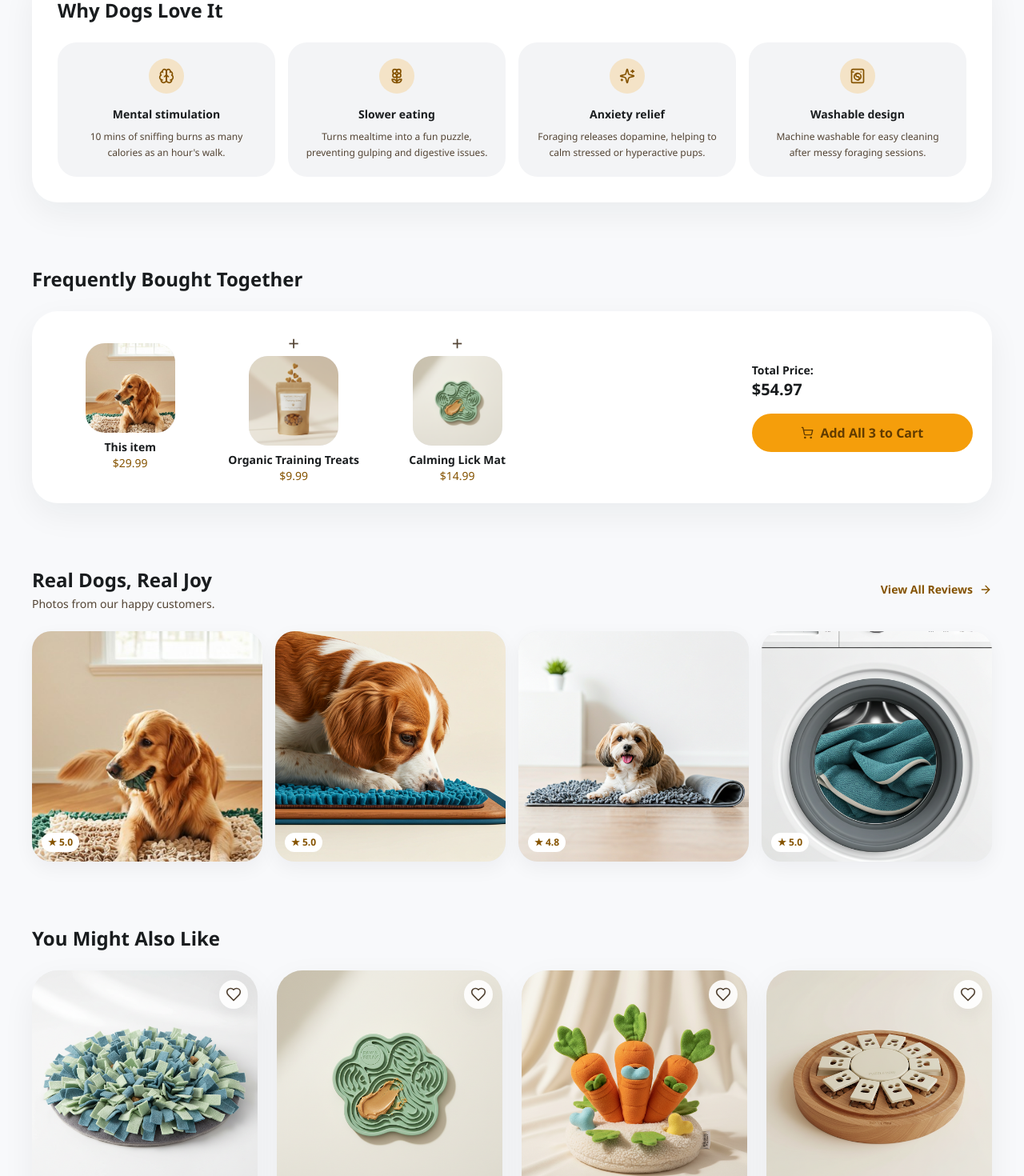
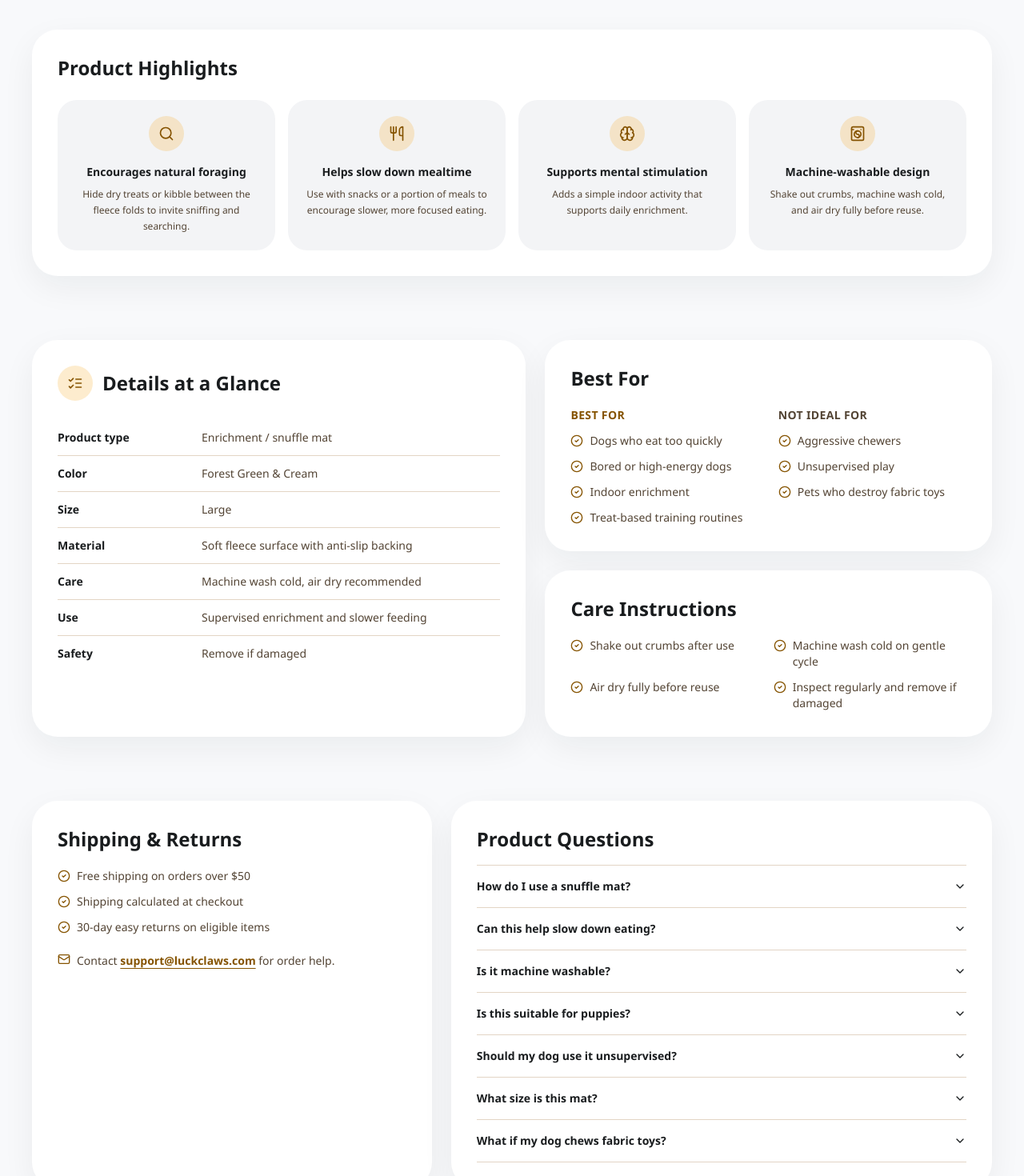
Before and after one commit to Wilson-zhi/LuckClaws, a Next.js app: page /products/interactive-snuffle-mat in a window 1280 px wide. Shown: the part 1200-2670 px from the top of the page at 80% size. Built offline with nearby package versions, Linux system fonts and the light colour scheme; no server answers.

Commit message:
Optimize product detail trust and conversion

```diff
--- a/src/app/page.tsx
+++ b/src/app/page.tsx
@@ -130,9 +130,9 @@ export default function HomePage() {
               Discover the latest premium additions to our collection.
             </p>
           </div>
-          <a href="#" className="hidden items-center gap-2 text-sm font-semibold text-primary md:flex">
+          <Link href="/collections" className="hidden items-center gap-2 text-sm font-semibold text-primary md:flex">
             Shop All New <ArrowRight aria-hidden className="h-4 w-4" />
-          </a>
+          </Link>
         </div>
         <div className="grid grid-cols-2 gap-4 md:grid-cols-4 md:gap-6">
           {newArrivals.map((product) => (
--- a/src/app/products/interactive-snuffle-mat/page.tsx
+++ b/src/app/products/interactive-snuffle-mat/page.tsx
@@ -1,7 +1,17 @@
 import type { Metadata } from "next";
 import Image from "next/image";
 import Link from "next/link";
-import { ArrowRight, CheckCircle2, Package, RotateCcw, Truck } from "lucide-react";
+import {
+  ArrowRight,
+  CheckCircle2,
+  Heart,
+  ListChecks,
+  Mail,
+  Package,
+  RotateCcw,
+  ShieldCheck,
+  Truck
+} from "lucide-react";
 import { AddBundleButton } from "@/components/cart/AddBundleButton";
 import { ViewItemListTracker, ViewItemTracker } from "@/components/analytics/EcommerceEventTrackers";
 import { AddToCartButton } from "@/components/cart/AddToCartButton";
@@ -34,7 +44,7 @@ const accordions = [
   {
     title: "Product Details",
     content:
-      "Designed to turn mealtime into an enriching scent game, with layered fleece petals that invite sniffing and foraging."
+      "Designed to turn treats or a portion of meals into an enriching scent game, with layered fleece folds that invite sniffing and foraging."
   },
   {
     title: "Materials & Care",
@@ -48,12 +58,93 @@ const accordions = [
   {
     title: "Shipping Information",
     content:
-      "Orders ship from our studio within 1-2 business days. Free shipping applies to qualifying orders over $50."
+      "Free shipping applies to qualifying orders over $50. Shipping rates and delivery options are calculated at checkout."
   },
   {
     title: "Returns & Exchanges",
     content:
-      "Unused items can be returned within 30 days. If something arrives damaged, contact us and we will make it right."
+      "Eligible unused items can be returned within 30 days. If something arrives damaged or incorrect, contact support for help."
+  }
+];
+
+const trustItems = [
+  { label: "Free shipping over $50", Icon: Truck },
+  { label: "30-day easy returns", Icon: RotateCcw },
+  { label: "Secure checkout", Icon: ShieldCheck },
+  { label: "Pet-conscious materials", Icon: Heart }
+];
+
+const productSpecs = [
+  ["Product type", "Enrichment / snuffle mat"],
+  ["Color", "Forest Green & Cream"],
+  ["Size", "Large"],
+  ["Material", "Soft fleece surface with anti-slip backing"],
+  ["Care", "Machine wash cold, air dry recommended"],
+  ["Use", "Supervised enrichment and slower feeding"],
+  ["Safety", "Remove if damaged"]
+];
+
+const bestFor = [
+  "Dogs who eat too quickly",
+  "Bored or high-energy dogs",
+  "Indoor enrichment",
+  "Treat-based training routines"
+];
+
+const notIdealFor = [
+  "Aggressive chewers",
+  "Unsupervised play",
+  "Pets who destroy fabric toys"
+];
+
+const careInstructions = [
+  "Shake out crumbs after use",
+  "Machine wash cold on gentle cycle",
+  "Air dry fully before reuse",
+  "Inspect regularly and remove if damaged"
+];
+
+const shippingReturns = [
+  "Free shipping on orders over $50",
+  "Shipping calculated at checkout",
+  "30-day easy returns on eligible items"
+];
+
+const productFaqs = [
+  {
+    title: "How do I use a snuffle mat?",
+    content:
+      "Sprinkle dry treats or kibble between the fleece folds, place the mat on a flat surface, and let your dog sniff and search under supervision."
+  },
+  {
+    title: "Can this help slow down eating?",
+    content:
+      "Yes. Using a portion of dry food in the folds can encourage slower, more focused eating compared with an open bowl."
+  },
+  {
+    title: "Is it machine washable?",
+    content:
+      "Yes. Shake out crumbs first, machine wash cold on a gentle cycle, and air dry fully before reuse."
+  },
+  {
+    title: "Is this suitable for puppies?",
+    content:
+      "It can be suitable for puppies who are supervised and gentle with fabric toys. Remove the mat if chewing or damage starts."
+  },
+  {
+    title: "Should my dog use it unsupervised?",
+    content:
+      "No. This mat is intended for supervised enrichment only and should be removed if it becomes damaged."
+  },
+  {
+    title: "What size is this mat?",
+    content:
+      "This product is the Large size in Forest Green & Cream, designed for everyday enrichment and treat-based routines."
+  },
+  {
+    title: "What if my dog chews fabric toys?",
+    content:
+      "Choose a tougher chew-focused toy instead. This snuffle mat is not intended for aggressive chewers or pets who destroy fabric toys."
   }
 ];
 
@@ -62,8 +153,9 @@ export default function ProductPage() {
     "@context": "https://schema.org",
     "@type": "Product",
     name: mainProduct.name,
+    url: absoluteUrl("/products/interactive-snuffle-mat"),
     image: absoluteUrl(mainProduct.image),
-    description: "Dog enrichment snuffle mat for mental stimulation and slower eating.",
+    description: "Dog enrichment snuffle mat for natural foraging, slower eating, and daily mental stimulation.",
     brand: { "@type": "Brand", name: brandName },
     offers: {
       "@type": "Offer",
@@ -92,11 +184,15 @@ export default function ProductPage() {
           <Link href="/" className="hover:text-primary">
             Home
           </Link>
-          <span className="mx-2">›</span>
+          <span className="mx-2" aria-hidden>
+            &rsaquo;
+          </span>
           <Link href="/collections/dog-toys" className="hover:text-primary">
             Dog Toys
           </Link>
-          <span className="mx-2">›</span>
+          <span className="mx-2" aria-hidden>
+            &rsaquo;
+          </span>
           <span className="text-primary">{mainProduct.name}</span>
         </nav>
 
@@ -105,13 +201,16 @@ export default function ProductPage() {
           <div>
             <ProductPurchasePanel product={mainProduct} />
 
-            <div className="mt-7 grid gap-3 text-sm text-on-surface-variant">
-              <p className="flex items-center gap-2">
-                <Truck aria-hidden className="h-5 w-5 text-primary" /> Free shipping on orders over $50
-              </p>
-              <p className="flex items-center gap-2">
-                <RotateCcw aria-hidden className="h-5 w-5 text-primary" /> 30-day easy returns
-              </p>
+            <div className="mt-7 grid grid-cols-2 gap-3 text-sm">
+              {trustItems.map(({ label, Icon }) => (
+                <div
+                  key={label}
+                  className="flex min-h-14 items-center gap-2 rounded-md bg-surface-container-lowest px-3 py-3 text-on-surface-variant shadow-soft"
+                >
+                  <Icon aria-hidden className="h-5 w-5 shrink-0 text-primary" />
+                  <span className="font-semibold">{label}</span>
+                </div>
+              ))}
             </div>
 
             <div className="mt-7">
@@ -122,6 +221,104 @@ export default function ProductPage() {
       </section>
 
       <ProductBenefits />
+
+      <section className="section-shell py-14 md:py-20">
+        <div className="grid gap-6 lg:grid-cols-[1.05fr_0.95fr]">
+          <div className="ambient-card p-6 md:p-8">
+            <div className="flex items-center gap-3">
+              <span className="grid h-11 w-11 place-items-center rounded-full bg-primary-container/20 text-primary">
+                <ListChecks aria-hidden className="h-5 w-5" />
+              </span>
+              <h2 className="font-heading text-2xl font-bold">Details at a Glance</h2>
+            </div>
+            <dl className="mt-6 divide-y divide-outline-variant/70">
+              {productSpecs.map(([label, value]) => (
+                <div key={label} className="grid gap-1 py-3 text-sm sm:grid-cols-[160px_1fr] sm:gap-5">
+                  <dt className="font-semibold text-on-surface">{label}</dt>
+                  <dd className="text-on-surface-variant">{value}</dd>
+                </div>
+              ))}
+            </dl>
+          </div>
+
+          <div className="grid gap-6">
+            <div className="ambient-card p-6 md:p-8">
+              <h2 className="font-heading text-2xl font-bold">Best For</h2>
+              <div className="mt-5 grid gap-6 sm:grid-cols-2">
+                <div>
+                  <p className="text-sm font-bold uppercase tracking-wide text-primary">Best for</p>
+                  <ul className="mt-3 space-y-3 text-sm text-on-surface-variant">
+                    {bestFor.map((item) => (
+                      <li key={item} className="flex gap-2">
+                        <CheckCircle2 aria-hidden className="mt-0.5 h-4 w-4 shrink-0 text-primary" />
+                        <span>{item}</span>
+                      </li>
+                    ))}
+                  </ul>
+                </div>
+                <div>
+                  <p className="text-sm font-bold uppercase tracking-wide text-on-surface-variant">
+                    Not ideal for
+                  </p>
+                  <ul className="mt-3 space-y-3 text-sm text-on-surface-variant">
+                    {notIdealFor.map((item) => (
+                      <li key={item} className="flex gap-2">
+                        <CheckCircle2 aria-hidden className="mt-0.5 h-4 w-4 shrink-0 text-primary" />
+                        <span>{item}</span>
+                      </li>
+                    ))}
+                  </ul>
+                </div>
+              </div>
+            </div>
+
+            <div className="ambient-card p-6 md:p-8">
+              <h2 className="font-heading text-2xl font-bold">Care Instructions</h2>
+              <ul className="mt-5 grid gap-3 text-sm text-on-surface-variant sm:grid-cols-2">
+                {careInstructions.map((item) => (
+                  <li key={item} className="flex gap-2">
+                    <CheckCircle2 aria-hidden className="mt-0.5 h-4 w-4 shrink-0 text-primary" />
+                    <span>{item}</span>
+                  </li>
+                ))}
+              </ul>
+            </div>
+          </div>
+        </div>
+      </section>
+
+      <section className="section-shell pb-14 md:pb-20">
+        <div className="grid gap-6 lg:grid-cols-[0.85fr_1.15fr]">
+          <div className="ambient-card p-6 md:p-8">
+            <h2 className="font-heading text-2xl font-bold">Shipping & Returns</h2>
+            <ul className="mt-5 space-y-3 text-sm text-on-surface-variant">
+              {shippingReturns.map((item) => (
+                <li key={item} className="flex gap-2">
+                  <CheckCircle2 aria-hidden className="mt-0.5 h-4 w-4 shrink-0 text-primary" />
+                  <span>{item}</span>
+                </li>
+              ))}
+            </ul>
+            <p className="mt-5 flex gap-2 text-sm leading-6 text-on-surface-variant">
+              <Mail aria-hidden className="mt-0.5 h-4 w-4 shrink-0 text-primary" />
+              <span>
+                Contact{" "}
+                <a href="mailto:support@luckclaws.com" className="font-semibold text-primary underline underline-offset-4">
+                  support@luckclaws.com
+                </a>{" "}
+                for order help.
+              </span>
+            </p>
+          </div>
+
+          <div className="ambient-card p-6 md:p-8">
+            <h2 className="font-heading text-2xl font-bold">Product Questions</h2>
+            <div className="mt-4">
+              <ProductAccordion items={productFaqs} />
+            </div>
+          </div>
+        </div>
+      </section>
 
       <section className="section-shell py-14 md:py-20">
         <h2 className="font-heading text-2xl font-bold">Frequently Bought Together</h2>
@@ -161,9 +358,9 @@ export default function ProductPage() {
             <h2 className="font-heading text-2xl font-bold">Real Dogs, Real Joy</h2>
             <p className="mt-1 text-sm text-on-surface-variant">Photos from our happy customers.</p>
           </div>
-          <a href="#" className="hidden items-center gap-2 text-sm font-semibold text-primary md:flex">
+          <Link href="#reviews" className="hidden items-center gap-2 text-sm font-semibold text-primary md:flex">
             View All Reviews <ArrowRight aria-hidden className="h-4 w-4" />
-          </a>
+          </Link>
         </div>
         <div className="grid grid-cols-2 gap-4 md:grid-cols-4">
           {mainProduct.gallery?.map((image, index) => (
@@ -176,14 +373,14 @@ export default function ProductPage() {
                 className="object-cover"
               />
               <span className="absolute bottom-3 left-3 rounded-full bg-white px-2 py-1 text-xs font-bold text-primary">
-                ★ {index === 2 ? "4.8" : "5.0"}
+                &#9733; {index === 2 ? "4.8" : "5.0"}
               </span>
             </div>
           ))}
         </div>
       </section>
 
-      <section className="section-shell pb-16 md:pb-20">
+      <section className="section-shell pb-28 md:pb-20">
         <h2 className="font-heading text-2xl font-bold">You Might Also Like</h2>
         <div className="mt-6 grid grid-cols-2 gap-4 md:grid-cols-4 md:gap-6">
           {recommendedProducts.map((product) => (
@@ -193,10 +390,16 @@ export default function ProductPage() {
       </section>
 
       <div className="fixed bottom-0 left-0 right-0 z-30 border-t border-outline-variant bg-surface-container-lowest p-3 shadow-lift md:hidden">
-        <AddToCartButton product={mainProduct} className="w-full">
-          <Package aria-hidden className="h-4 w-4" />
-          Add to Cart - {formatPrice(mainProduct.price)}
-        </AddToCartButton>
+        <div className="mx-auto flex max-w-screen-sm items-center gap-3">
+          <div className="min-w-0 flex-1">
+            <p className="truncate text-sm font-bold">{mainProduct.name}</p>
+            <p className="text-sm font-semibold text-primary">{formatPrice(mainProduct.price)}</p>
+          </div>
+          <AddToCartButton product={mainProduct} className="shrink-0 px-5 py-3">
+            <Package aria-hidden className="h-4 w-4" />
+            Add to Cart
+          </AddToCartButton>
+        </div>
       </div>
 
       <div className="fixed bottom-24 right-4 hidden rounded-full bg-surface-container-lowest p-3 text-primary shadow-soft md:block">
--- a/src/components/checkout/CheckoutForm.tsx
+++ b/src/components/checkout/CheckoutForm.tsx
@@ -11,9 +11,9 @@ export function CheckoutForm() {
           <h1 className="font-heading text-4xl font-bold md:text-5xl">Contact Information</h1>
           <p className="text-on-surface-variant">
             Already have an account?{" "}
-            <a href="#" className="font-bold text-primary">
+            <span className="font-bold text-primary">
               Log in
-            </a>
+            </span>
           </p>
         </div>
         <div className="mt-6">
--- a/src/components/layout/CheckoutHeader.tsx
+++ b/src/components/layout/CheckoutHeader.tsx
@@ -19,19 +19,25 @@ export function CheckoutHeader() {
 }
 
 export function CheckoutFooter() {
-  const links = ["Shipping & Returns", "Privacy Policy", "Terms of Service", "Contact Us", "Refund Policy"];
+  const links = [
+    { label: "Shipping & Returns", href: "/shipping-returns" },
+    { label: "Privacy Policy", href: "/privacy-policy" },
+    { label: "Terms of Service", href: "/terms-of-service" },
+    { label: "Contact Us", href: "/contact" },
+    { label: "Refund Policy", href: "/refund-policy" }
+  ];
 
   return (
     <footer className="bg-surface-container-high py-8">
       <div className="section-shell flex flex-col gap-6 text-sm text-on-surface-variant md:flex-row md:items-center md:justify-between">
-        <p>© 2024 {brandName}</p>
+        <p>&copy; 2024 {brandName}</p>
         <nav aria-label="Checkout footer">
           <ul className="flex flex-wrap gap-x-8 gap-y-3">
             {links.map((link) => (
-              <li key={link}>
-                <a href="#" className="transition hover:text-primary">
-                  {link}
-                </a>
+              <li key={link.label}>
+                <Link href={link.href} className="transition hover:text-primary">
+                  {link.label}
+                </Link>
               </li>
             ))}
           </ul>
--- a/src/components/product/ProductBenefits.tsx
+++ b/src/components/product/ProductBenefits.tsx
@@ -1,23 +1,23 @@
-import { Brain, Flower2, Sparkles, WashingMachine } from "lucide-react";
+import { Brain, Search, Utensils, WashingMachine } from "lucide-react";
 import { mainProduct } from "@/data/products";
 
-const icons = [Brain, Flower2, Sparkles, WashingMachine];
+const icons = [Search, Utensils, Brain, WashingMachine];
 
 const benefitCopy = [
-  "10 mins of sniffing burns as many calories as an hour's walk.",
-  "Turns mealtime into a fun puzzle, preventing gulping and digestive issues.",
-  "Foraging releases dopamine, helping to calm stressed or hyperactive pups.",
-  "Machine washable for easy cleaning after messy foraging sessions."
+  "Hide dry treats or kibble between the fleece folds to invite sniffing and searching.",
+  "Use with snacks or a portion of meals to encourage slower, more focused eating.",
+  "Adds a simple indoor activity that supports daily enrichment.",
+  "Shake out crumbs, machine wash cold, and air dry fully before reuse."
 ];
 
 export function ProductBenefits() {
   return (
     <section className="section-shell">
       <div className="rounded-lg bg-surface-container-lowest p-6 shadow-ambient md:p-8">
-        <h2 className="font-heading text-2xl font-bold">Why Dogs Love It</h2>
+        <h2 className="font-heading text-2xl font-bold">Product Highlights</h2>
         <div className="mt-6 grid gap-4 md:grid-cols-4">
           {mainProduct.benefits?.map((benefit, index) => {
-            const Icon = icons[index] ?? Sparkles;
+            const Icon = icons[index] ?? Brain;
             return (
               <div key={benefit} className="rounded-md bg-surface-container-low p-5 text-center">
                 <div className="mx-auto grid h-11 w-11 place-items-center rounded-full bg-primary-container/20 text-primary">
--- a/src/components/product/ProductCard.tsx
+++ b/src/components/product/ProductCard.tsx
@@ -14,8 +14,24 @@ type ProductCardProps = {
   compact?: boolean;
 };
 
+const productRouteById: Record<string, string> = {
+  "interactive-snuffle-mat": "/products/interactive-snuffle-mat"
+};
+
+const collectionRouteByCategory: Record<string, string> = {
+  "Beds & Blankets": "/collections/beds-blankets",
+  "Cat Toys": "/collections/cat-toys",
+  "Dog Toys": "/collections/dog-toys",
+  "Pet Apparel": "/collections/pet-apparel",
+  "Walking Essentials": "/collections/walking-essentials"
+};
+
+function getProductHref(product: Product) {
+  return productRouteById[product.id] ?? collectionRouteByCategory[product.category] ?? "/collections";
+}
+
 export function ProductCard({ product, featured = false, compact = false }: ProductCardProps) {
-  const href = product.id === "interactive-snuffle-mat" ? "/products/interactive-snuffle-mat" : "#";
+  const href = getProductHref(product);
 
   if (featured) {
     return (
--- a/src/data/products.ts
+++ b/src/data/products.ts
@@ -39,8 +39,13 @@ export const mainProduct: Product = {
   selectedColor: "Forest Green & Cream",
   colors: ["Forest Green & Cream", "Natural Beige", "Sunset Amber"],
   size: "Large",
-  material: "Non-toxic fleece with anti-slip backing",
-  benefits: ["Mental stimulation", "Slower eating", "Anxiety relief", "Washable design"],
+  material: "Soft fleece surface with anti-slip backing",
+  benefits: [
+    "Encourages natural foraging",
+    "Helps slow down mealtime",
+    "Supports mental stimulation",
+    "Machine-washable design"
+  ],
   safetyNotice:
     "For supervised play only. Remove if damaged. Not intended for aggressive chewers.",
   description:
```
